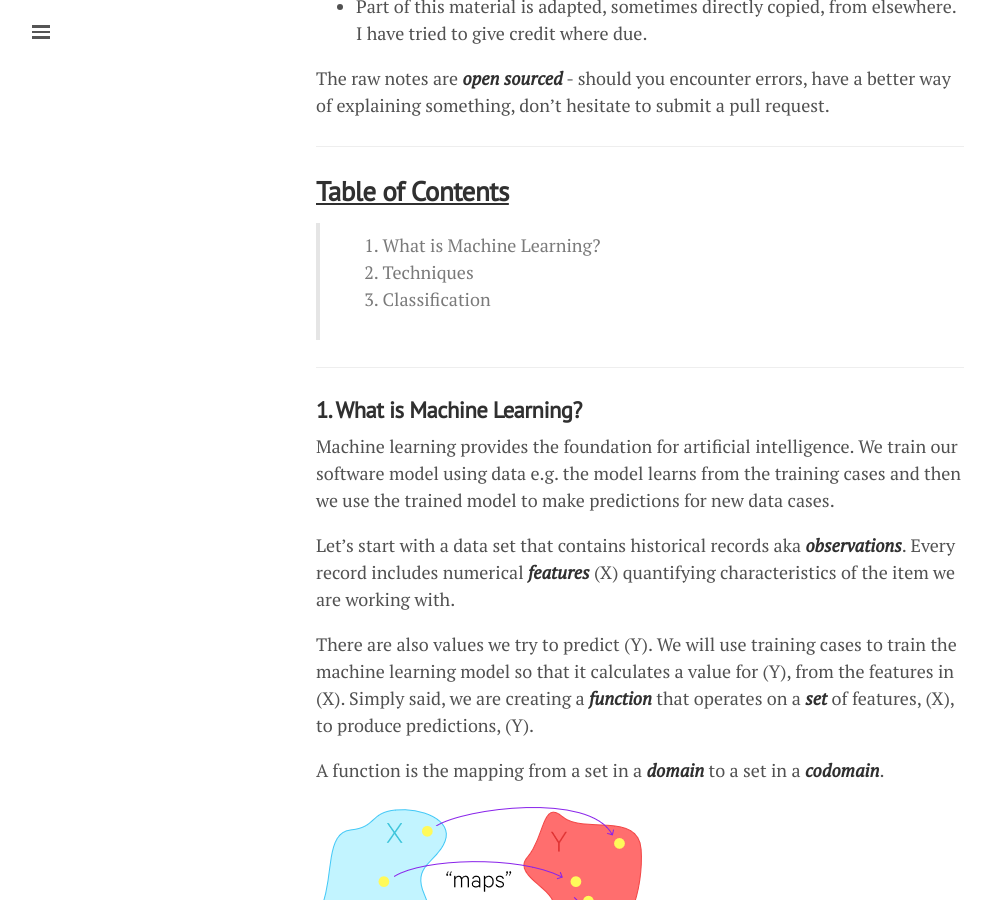
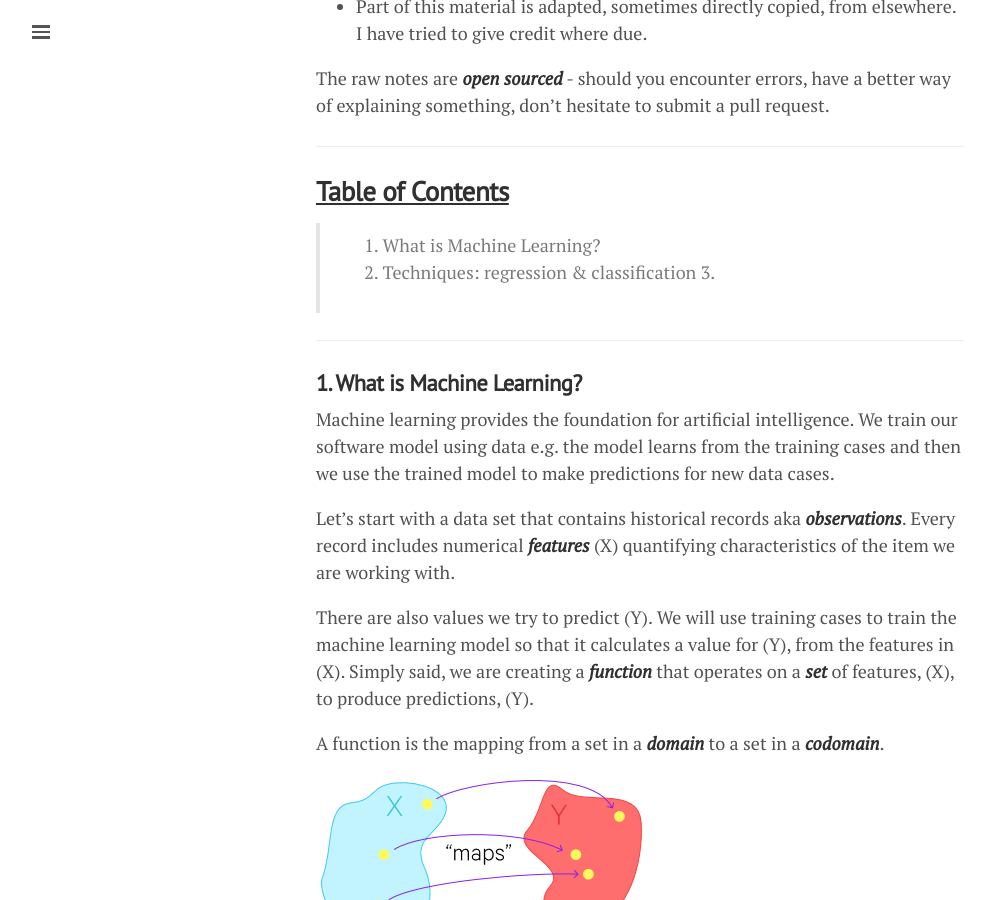
Before and after one commit to lgeurts/lgeurts.github.io, a Jekyll site: the page built from _posts/2018-06-29-artificial-intelligence-basics.md, in a window 1280 px wide and 900 px high, scrolled down 522 px. Shown: the whole window, without its empty margins (0-991 px from the left). Built offline with Jekyll 4.4.1, drawn with Linux system fonts in a browser that asks for light colours; nearby versions of some CDN libraries; some of the changed text lies outside the part shown.

Commit message:
Update 2018-06-29-artificial-intelligence-basics.md

```diff
--- a/_posts/2018-06-29-artificial-intelligence-basics.md
+++ b/_posts/2018-06-29-artificial-intelligence-basics.md
@@ -24,8 +24,8 @@
 ## **<u>Table of Contents</u>**
 
 > 1. What is Machine Learning?
-> 2. Techniques
-> 3. Classification
+> 2. Techniques: regression & classification
+> 3.
 
 ------------------------------------------------------------------------------
 
```
Also changed, not shown: other parts of _posts/2018-06-29-artificial-intelligence-basics.md (+2 -0 lines).
